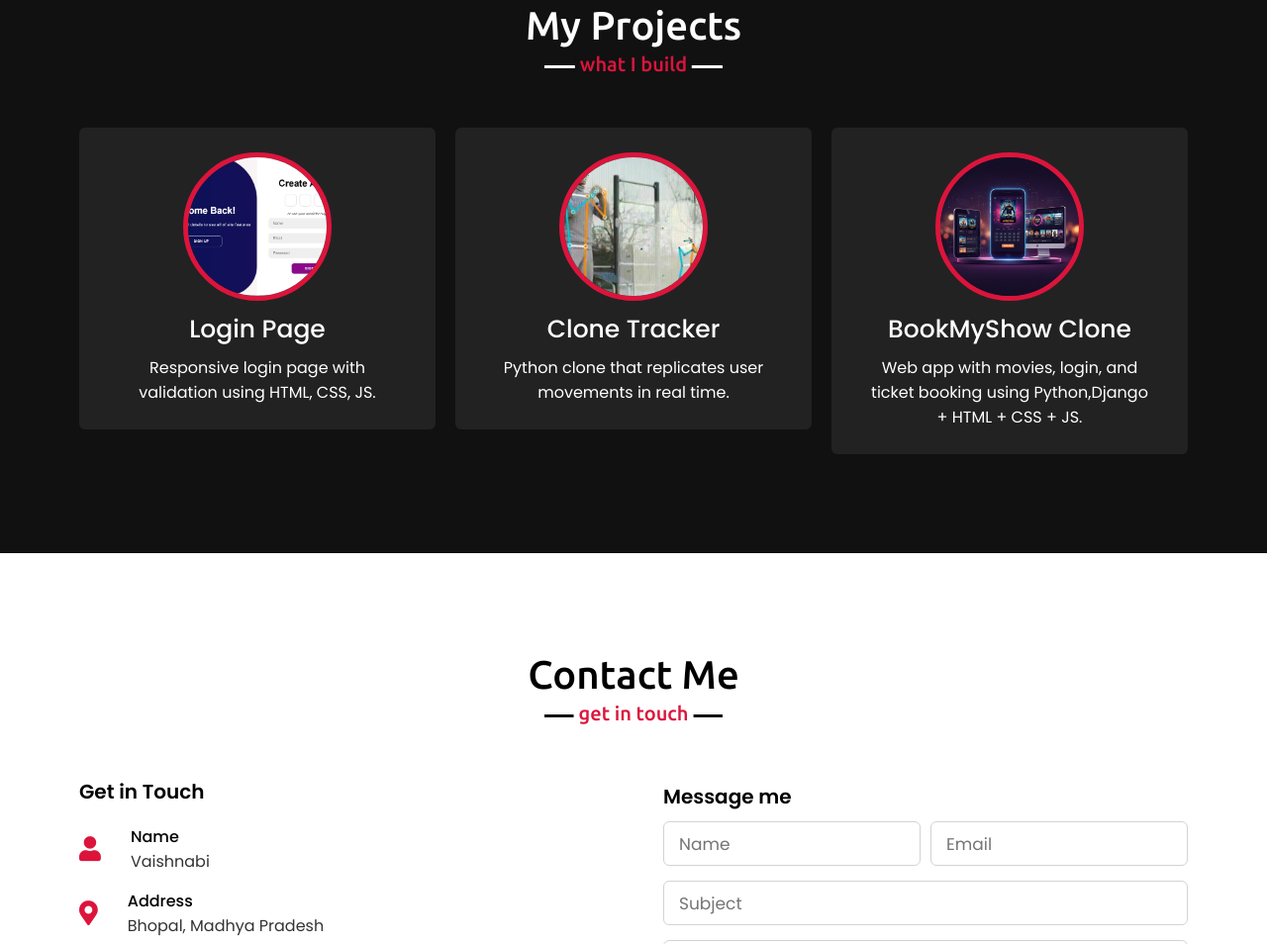
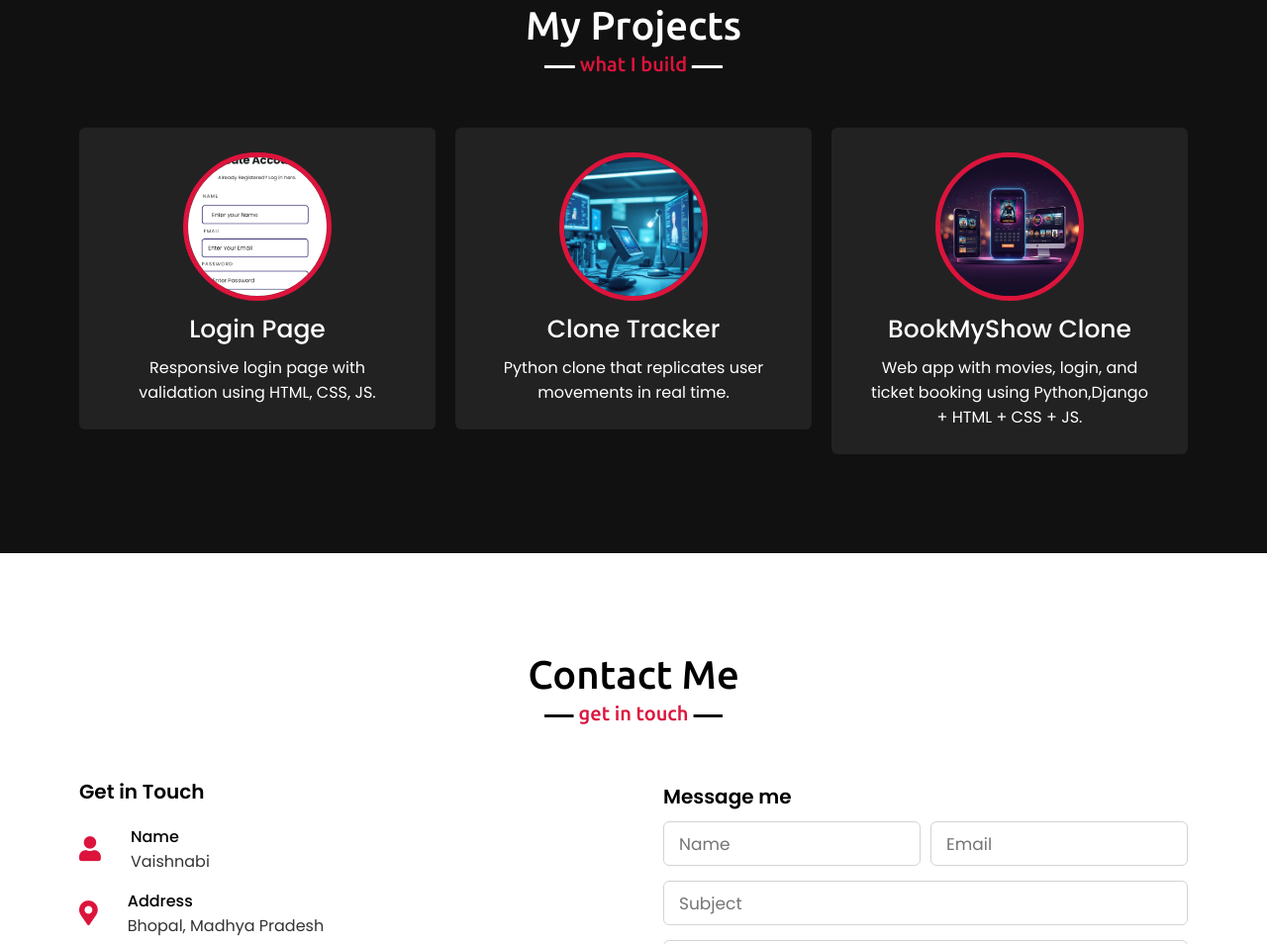
Before and after one commit to vaishnabipanthi/Portfolio-website, a plain HTML site: page index.html in a window 1280 px wide. Shown: the part 2875-3829 px from the top of the page at 99% size. Drawn offline with nearby package versions, Linux system fonts and the light colour scheme.

Commit message:
Rearranged files for GitHub Pages deployment

```diff
--- a/index.html
+++ b/index.html
@@ -164,6 +164,7 @@
         </div>
     </section>
 
+
     <!-- PROJECTS (TEAMS SECTION USED AS PROJECTS SECTION) -->
     <section class="teams" id="teams">
         <div class="max-width">
@@ -182,7 +183,7 @@
 
                 <div class="card">
                     <div class="box">
-                        <img src="login.png" alt="">
+                        <img src="image.png">
                         <div class="text">Login Page</div>
                         <p>Responsive login page with validation using HTML, CSS, JS.</p>
                     </div>
@@ -191,7 +192,7 @@
 
                 <div class="card">
                     <div class="box">
-                        <img src="clone tracker.png" alt="">
+                        <img src="machine clone.jpg" alt="">
                         <div class="text">Clone Tracker </div>
                         <p>Python clone that replicates user movements in real time.</p>
                     </div>
@@ -200,6 +201,7 @@
             </div>
         </div>
     </section>
+
 
     <!-- CONTACT -->
     <section class="contact" id="contact">
```
Also changed, not shown: clone tracker.png (deleted), image.png (added), login.png (deleted), machine clone.jpg (added).
